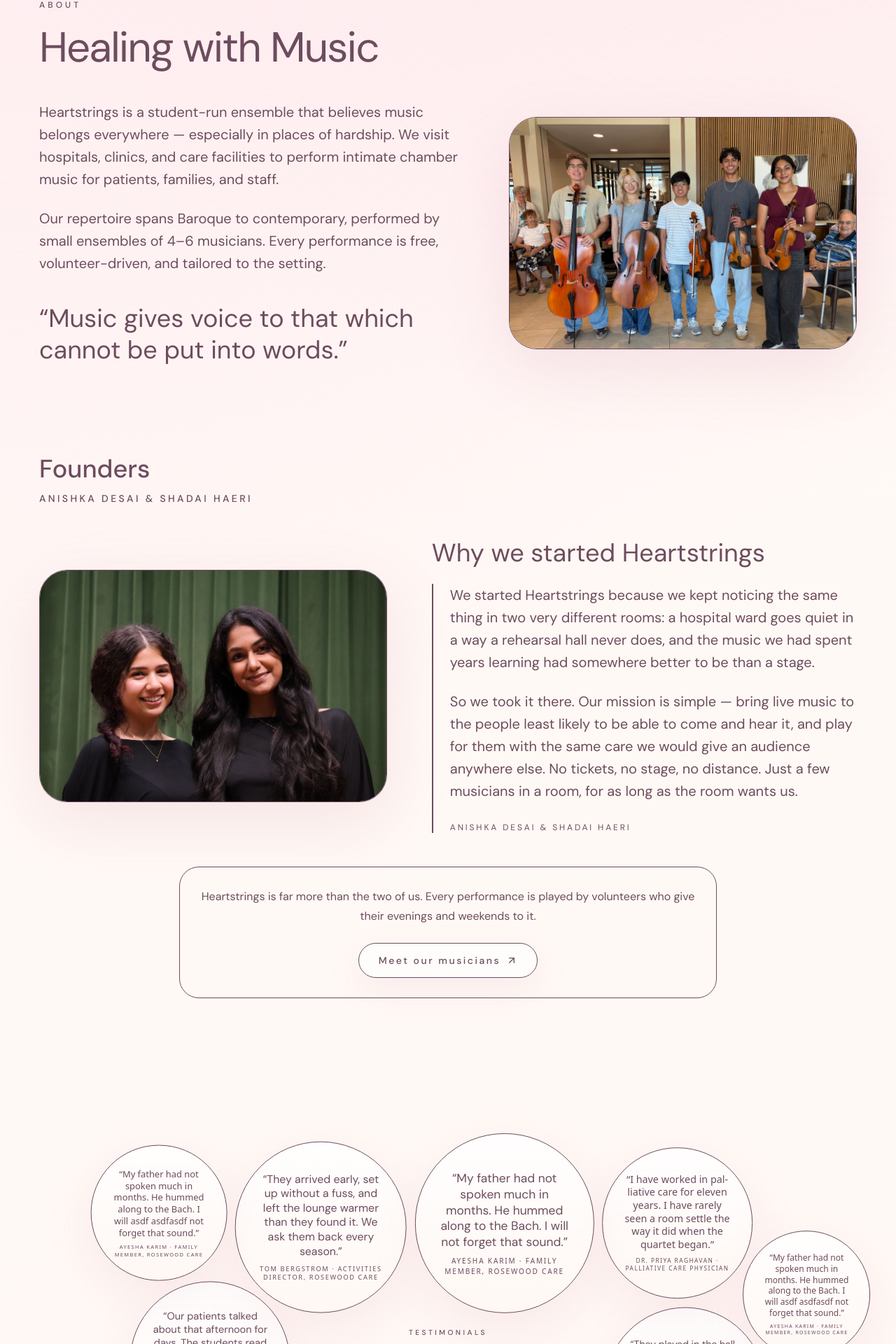
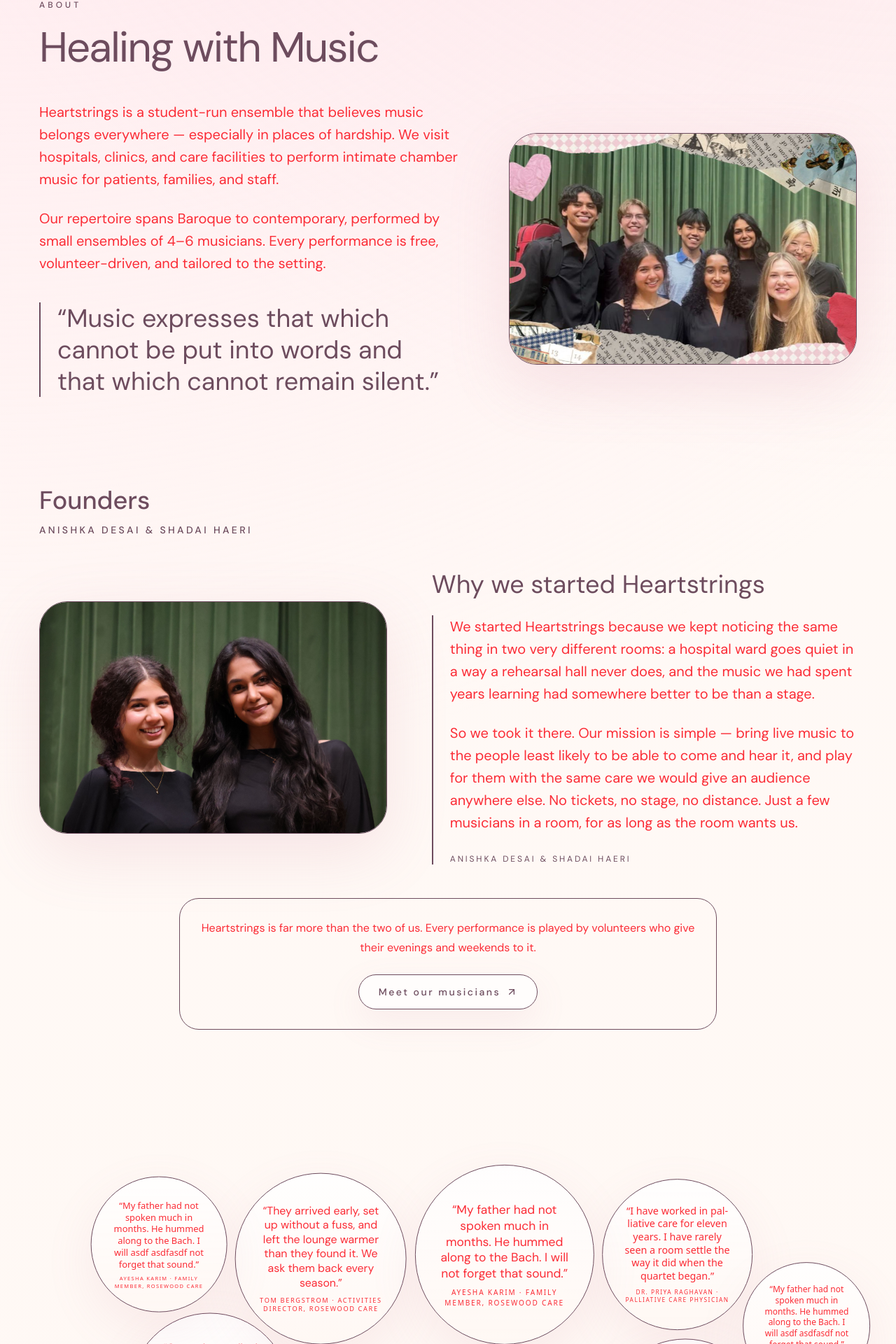
Before and after one commit to JMANY42/heartstrings-website, a React (Vite) app in the folder frontend/: page / in a window 1280 px wide. Shown: the part 913-2833 px from the top of the page at 70% size. Built offline with nearby package versions, Linux system fonts and the light colour scheme; no server answers.

Commit message:
marked highlight spots in red

```diff
--- a/frontend/src/components/About.tsx
+++ b/frontend/src/components/About.tsx
@@ -47,24 +47,27 @@ export function About() {
           <div className="mt-12 grid items-start gap-10 lg:grid-cols-[1.1fr_0.9fr] lg:items-center lg:gap-16">
             {/* Left — the copy, and the quote it closes on. */}
             <motion.div variants={fadeUp}>
-              <p className="text-lg leading-8 text-brand-deep/78 sm:text-xl">
+              <p className="change text-lg leading-8 text-brand-deep/78 sm:text-xl">
                 Heartstrings is a student-run ensemble that believes music
                 belongs everywhere — especially in places of hardship. We visit
                 hospitals, clinics, and care facilities to perform intimate
                 chamber music for patients, families, and staff.
               </p>
 
-              <p className="mt-6 text-lg leading-8 text-brand-deep/78 sm:text-xl">
+              <p className="change mt-6 text-lg leading-8 text-brand-deep/78 sm:text-xl">
                 Our repertoire spans Baroque to contemporary, performed by small
                 ensembles of 4–6 musicians. Every performance is free,
                 volunteer-driven, and tailored to the setting.
               </p>
+              <motion.blockquote
+                variants={fadeUp}
+                className="mt-10 max-w-xl border-l-2 border-brand-deep/20 pl-6"
+              >
+              <p className="font-display text-3xl italic leading-tight text-brand-deep sm:text-4xl">
+                “Music expresses that which cannot be put into words and that which cannot remain silent.”
+              </p>
+            </motion.blockquote>
 
-              <blockquote className="mt-10 max-w-xl">
-                <p className="font-display text-3xl italic leading-tight text-brand-deep sm:text-4xl">
-                  “Music gives voice to that which cannot be put into words.”
-                </p>
-              </blockquote>
             </motion.div>
 
             {/* Right — the photo. */}
--- a/frontend/src/components/Footer.tsx
+++ b/frontend/src/components/Footer.tsx
@@ -7,7 +7,7 @@ export function Footer() {
             Heartstrings
           </p>
           <p className="mt-3 max-w-sm text-sm leading-7 text-brand-deep/70">
-            Healing, one note at a time.
+            Music Where it is Needed Most
           </p>
         </div>
 
--- a/frontend/src/components/FoundersNote.tsx
+++ b/frontend/src/components/FoundersNote.tsx
@@ -73,7 +73,7 @@ export function FoundersNote() {
             {missionStatement.map((paragraph, index) => (
               <p
                 key={index}
-                className="mt-6 text-lg leading-8 text-brand-deep/78 first:mt-0 sm:text-xl"
+                className="change mt-6 text-lg leading-8 text-brand-deep/78 first:mt-0 sm:text-xl"
               >
                 {paragraph}
               </p>
@@ -92,7 +92,7 @@ export function FoundersNote() {
         variants={fadeUp}
         className="mx-auto mt-12 max-w-3xl rounded-[1.75rem] border border-brand-rose/40 bg-brand-pink/45 p-6 text-center sm:p-7"
       >
-        <p className="text-base leading-7 text-brand-deep/78">
+        <p className="change text-base leading-7 text-brand-deep/78">
           Heartstrings is far more than the two of us. Every performance is
           played by volunteers who give their evenings and weekends to it.
         </p>
--- a/frontend/src/components/Gallery.tsx
+++ b/frontend/src/components/Gallery.tsx
@@ -68,7 +68,7 @@ export function Gallery({
               </p>
             ) : null}
             {heading ? (
-              <h2 className="mt-4 font-display text-4xl leading-[0.95] tracking-[-0.03em] text-brand-deep sm:text-5xl lg:text-6xl">
+              <h2 className="change mt-4 font-display text-4xl leading-[0.95] tracking-[-0.03em] text-brand-deep sm:text-5xl lg:text-6xl">
                 {heading}
               </h2>
             ) : null}
--- a/frontend/src/components/Impact.tsx
+++ b/frontend/src/components/Impact.tsx
@@ -188,7 +188,7 @@ export function Impact() {
             variants={fadeUp}
             className="mt-4 font-display text-4xl leading-[0.95] tracking-[-0.03em] text-brand-deep sm:text-5xl lg:text-6xl"
           >
-            What the music has done
+            What our music has done
           </motion.h2>
 
           <div className="mt-12 grid items-start gap-10 lg:grid-cols-[0.95fr_1.05fr] lg:gap-16">
@@ -197,13 +197,13 @@ export function Impact() {
               <h3 className="font-display text-3xl text-brand-deep sm:text-4xl">
                 Where we&apos;ve played
               </h3>
-              <p className="mt-4 max-w-md text-base leading-7 text-brand-deep/72">
+              <p className="change mt-4 max-w-md text-base leading-7 text-brand-deep/72">
                 Hospitals, care homes, and community spaces across the Dallas
                 area that have opened their doors to us.
               </p>
 
               {/* One connected panel — rows are divided, not detached. */}
-              <ul className="mt-8 overflow-hidden rounded-[1.75rem] border border-brand-rose/40 bg-[linear-gradient(180deg,rgba(255,255,255,0.82)_0%,rgba(255,248,244,0.95)_100%)] shadow-[0_16px_50px_rgba(201,116,143,0.08)]">
+              <ul className="change mt-8 overflow-hidden rounded-[1.75rem] border border-brand-rose/40 bg-[linear-gradient(180deg,rgba(255,255,255,0.82)_0%,rgba(255,248,244,0.95)_100%)] shadow-[0_16px_50px_rgba(201,116,143,0.08)]">
                 {locations.map((location) => (
                   <li
                     key={location.name}
@@ -242,19 +242,19 @@ export function Impact() {
                 <div className="pointer-events-none absolute left-1/2 top-0 h-52 w-52 -translate-x-1/2 -translate-y-1/3 rounded-full bg-brand-pink/50 blur-3xl" />
 
                 <div className="relative">
-                  <p className="text-sm uppercase tracking-[0.3em] text-brand-deep/62 sm:text-base">
+                  <p className="change text-sm uppercase tracking-[0.3em] text-brand-deep/62 sm:text-base">
                     Patients uplifted
                   </p>
-                  <p className="mt-4 font-display text-7xl leading-none tracking-[-0.04em] text-brand-deep sm:text-8xl lg:text-[7rem]">
+                  <p className="change mt-4 font-display text-7xl leading-none tracking-[-0.04em] text-brand-deep sm:text-8xl lg:text-[7rem]">
                     {patients.toLocaleString()}
                     <span aria-hidden="true">+</span>
                   </p>
-                  <p className="mx-auto mt-5 max-w-sm text-base leading-7 text-brand-deep/72">
+                  <p className="change mx-auto mt-5 max-w-sm text-base leading-7 text-brand-deep/72">
                     Patients, families, and caregivers who have heard live music
                     from a Heartstrings ensemble.
                   </p>
 
-                  <div className="mt-8 rounded-[1.75rem] border border-brand-rose/40 bg-brand-pink/45 px-6 py-5">
+                  <div className="change mt-8 rounded-[1.75rem] border border-brand-rose/40 bg-brand-pink/45 px-6 py-5">
                     <p className="text-xs uppercase tracking-[0.24em] text-brand-deep/55">
                       Raised for care and outreach
                     </p>
--- a/frontend/src/components/Testimonials.tsx
+++ b/frontend/src/components/Testimonials.tsx
@@ -255,7 +255,7 @@ export function Testimonials() {
             >
               <div
                 data-circle-text
-                className="mx-auto w-fit max-w-[72cqw]"
+                className="change mx-auto w-fit max-w-[72cqw]"
                 style={{ fontSize: `${testimonial.quoteSize}cqw` }}
               >
                 <blockquote className="leading-[1.3] hyphens-auto">
--- a/frontend/src/index.css
+++ b/frontend/src/index.css
@@ -259,3 +259,8 @@ body {
     transform: translate3d(0, -18px, 0) rotate(-5deg);
   }
 }
+
+
+.change {
+  color: var(--color-red-500);
+}
--- a/frontend/src/pages/EventPage.tsx
+++ b/frontend/src/pages/EventPage.tsx
@@ -30,7 +30,7 @@ const eyebrowClass =
   'text-xs font-medium uppercase tracking-[0.34em] text-brand-deep/55'
 const headingClass =
   'mt-4 font-display text-4xl leading-[0.95] tracking-[-0.03em] text-brand-deep sm:text-5xl'
-const bodyClass = 'text-lg leading-8 text-brand-deep/78'
+const bodyClass = 'change text-lg leading-8 text-brand-deep/78'
 
 const isExternal = (href: string) => /^https?:\/\//.test(href)
 
@@ -223,7 +223,7 @@ export function EventPage({ event }: { event: SpecialEvent }) {
                 Guest speakers
               </h3>
 
-              <ul className="mt-6 space-y-4">
+              <ul className="change mt-6 space-y-4">
                 {event.speakers.map((speaker, index) => (
                   <li key={`${speaker.name}-${index}`}>
                     <SpeakerCard speaker={speaker} />
--- a/frontend/src/pages/MusiciansPage.tsx
+++ b/frontend/src/pages/MusiciansPage.tsx
@@ -54,14 +54,14 @@ export function MusiciansPage() {
             variants={fadeUp}
             className="mx-auto mt-6 max-w-2xl text-lg leading-8 text-brand-deep/72 sm:text-xl"
           >
-            Every Heartstrings performance is played by volunteers — students
+            Every Heartstrings performance is played by our volunteers — students
             who give their evenings and weekends to bring music to those who need it most.
           </motion.p>
         </motion.div>
       </section>
 
       {/* The roster */}
-      <section className="px-6 py-14 sm:px-8 lg:px-10 lg:py-20 xl:px-14">
+      <section className="change px-6 py-14 sm:px-8 lg:px-10 lg:py-20 xl:px-14">
         <motion.ul
           variants={stagger}
           initial="hidden"
```
Also changed, not shown: frontend/src/assets/about/photo.jpeg (added).
